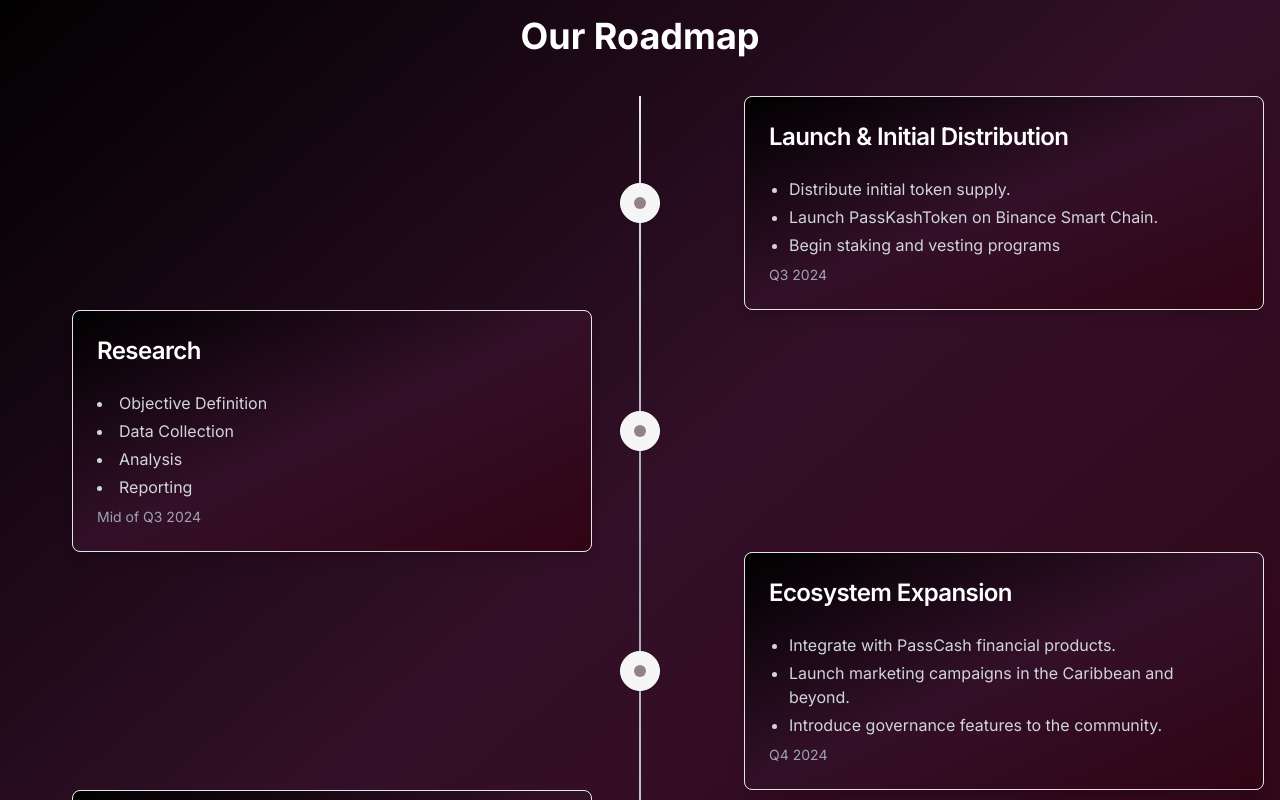
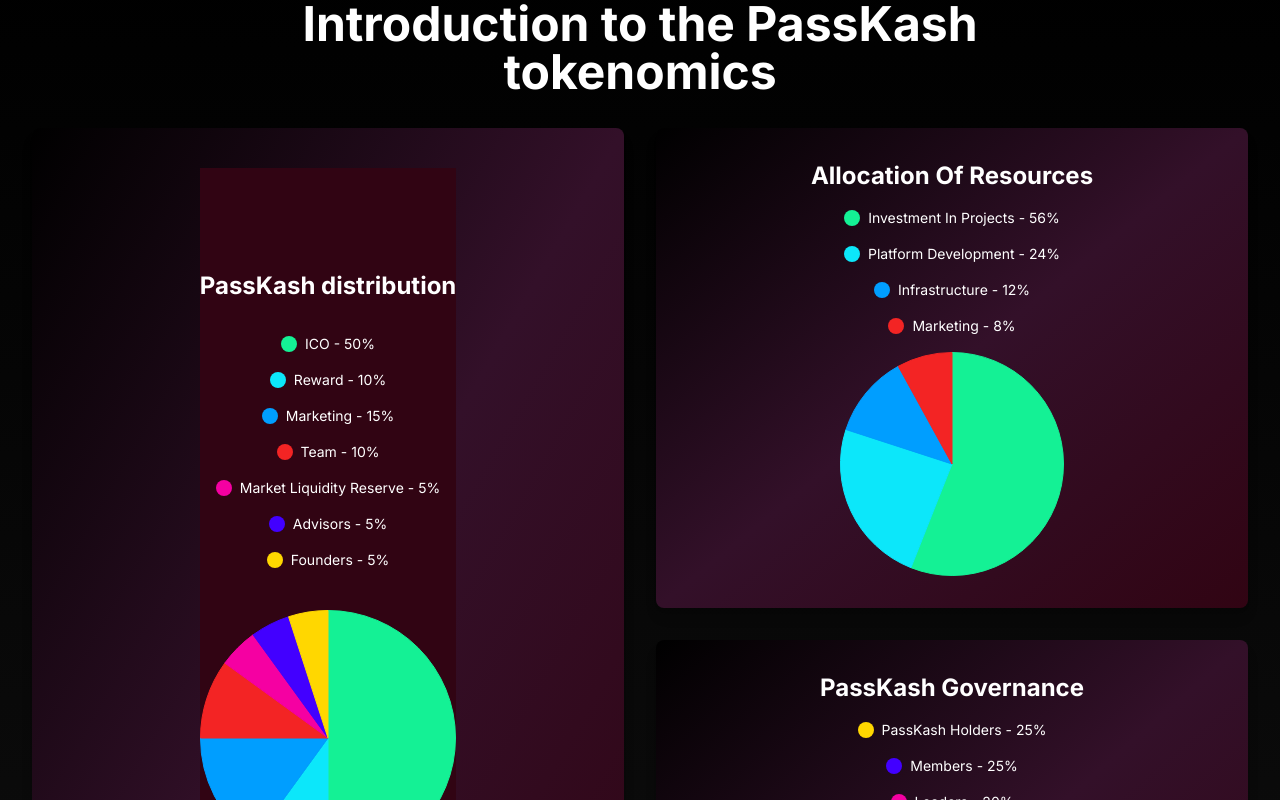
Before and after one commit to Roshan12here/Passka, a Next.js app: page / in a window 1280 px wide. Shown: the part 4440-5240 px from the top of the page. Built offline with nearby package versions, Linux system fonts and the light colour scheme.

Commit message:
Update RoadMap.tsx

```diff
--- a/app/components/RoadMap.tsx
+++ b/app/components/RoadMap.tsx
@@ -1,80 +1,156 @@
-"use client"
-import { Card, CardContent, CardHeader, CardTitle } from "@/components/ui/card"
-import { Badge } from "@/components/ui/badge"
-import { CheckCircle } from "lucide-react"
-import { motion } from "framer-motion"
+"use client";
 
-interface RoadmapItem {
-  title: string
-  description: string[]
-  date: string
-  status: "completed" | "in-progress" | "upcoming"
-}
+import { motion } from 'framer-motion';
+import { Pie } from 'react-chartjs-2';
+import { Chart as ChartJS, ArcElement, Tooltip, Legend } from 'chart.js';
+import Tokenomics from './tokenomics';
 
-const roadmapData: RoadmapItem[] = [
+ChartJS.register(ArcElement, Tooltip, Legend);
+
+export default function Component() {
+  const allocationData = [
+    { name: 'Investment In Projects', value: 56, color: '#14F195' },
+    { name: 'Platform Development', value: 24, color: '#0CE7FA' },
+    { name: 'Infrastructure', value: 12, color: '#009EFF' },
+    { name: 'Marketing', value: 8, color: '#F32424' },
+  ];
+
+  const governanceData = [
+    { name: 'PassKash Holders', value: 25, color: '#FFD700' },
+    { name: 'Members', value: 25, color: '#4200FF' },
+    { name: 'Leaders', value: 20, color: '#F500A2' },
+    { name: 'Founders', value: 10, color: '#0CE7FA' },
+    { name: 'Co-Creators', value: 20, color: '#009EFF' },
+  ];
+
+  const allocationChartData = {
+    labels: allocationData.map(item => item.name),
+    datasets: [
       {
-    title: "Launch & Initial Distribution",
-    description: ["Distribute initial token supply.", "Launch PassKashToken on Binance Smart Chain.", "Begin staking and vesting programs"],
-    date: "Q3 2024",
-    status: "in-progress",
+        data: allocationData.map(item => item.value),
+        backgroundColor: allocationData.map(item => item.color),
+        borderColor: allocationData.map(item => item.color),
+        borderWidth: 1,
       },
+    ],
+  };
+
+  const governanceChartData = {
+    labels: governanceData.map(item => item.name),
+    datasets: [
       {
-    title: "Research",
-    description: ["Objective Definition", "Data Collection", "Analysis", "Reporting"],
-    date: "Mid of Q3 2024",
-    status: "in-progress",
+        data: governanceData.map(item => item.value),
+        backgroundColor: governanceData.map(item => item.color),
+        borderColor: governanceData.map(item => item.color),
+        borderWidth: 1,
       },
-  {
-    title: "Ecosystem Expansion",
-    description: ["Integrate with PassCash financial products.", "Launch marketing campaigns in the Caribbean and beyond.", "Introduce governance features to the community."],
-    date: "Q4 2024",
-    status: "in-progress",
+    ],
+  };
+
+  const chartOptions = {
+    plugins: {
+      legend: {
+        display: false,
       },
-  {
-    title: "App Beta Test",
-    description: ["Selection Criteria", "Testing Environment Setup", "Feedback Collection", "Iterative Improvement"],
-    date: "Mid of Q4 2024",
-    status: "in-progress",
     },
-]
+  };
 
-export default function RoadmapComponent() {
   return (
-    <div id="roadmap" className="container bg-gradient-to-br from-[#000000] via-[#331029] to-[#310413] mx-auto px-4 py-12">
-      <h2 className="text-4xl font-bold mb-10 text-center text-white">Our Roadmap</h2>
-      <div className="space-y-12 relative before:absolute before:inset-0 before:ml-5 before:h-full before:w-0.5 before:bg-gradient-to-b before:from-gray-200 before:via-gray-400 before:to-gray-200 md:before:mx-auto md:before:left-0 md:before:right-0 md:space-y-0">
-        {roadmapData.map((item, index) => (
+    <div className="min-h-screen bg-gradient-to-b from-[#000000] to-[#0f0f0f] text-white p-8">
+      <motion.h2
+        initial={{ y: 50 }}
+        animate={{ y: 0 }}
+        transition={{ duration: 0.5 }}
+        className="text-3xl md:text-5xl text-center font-bold text-[#ffffff] mb-8"
+      >
+        Introduction to the PassKash
+        <br />
+        tokenomics
+      </motion.h2>
+      <div className="grid md:grid-cols-2 gap-8">
+        {/* Left Column: PassKash Distribution */}
+        <motion.div
+          initial={{ opacity: 0, y: 20 }}
+          animate={{ opacity: 1, y: 0 }}
+          transition={{ duration: 0.5 }}
+          className="bg-gradient-to-br from-[#000000] via-[#331029] to-[#310413] p-6 rounded-lg shadow-lg"
+        >
+          <Tokenomics />
+        </motion.div>
+
+        {/* Right Column: Allocation and Governance stacked vertically */}
+        <div className="flex flex-col gap-8">
+          <motion.div
+            initial={{ opacity: 0, y: 20 }}
+            animate={{ opacity: 1, y: 0 }}
+            transition={{ duration: 0.5, delay: 0.2 }}
+            className="bg-gradient-to-br from-[#000000] via-[#331029] to-[#310413] p-8 rounded-lg shadow-lg flex flex-col justify-between items-center"
+          >
+            <h2 className="text-2xl font-bold mb-4 text-center">Allocation Of Resources</h2>
+            <div className="flex flex-col gap-4 items-center">
+              {allocationData.map((item, index) => (
                 <motion.div
                   key={index}
-            className="relative flex items-center md:justify-center"
-            whileInView={{ opacity: 1, x: 0 }}
-            initial={{ opacity: 0, x: index % 2 === 0 ? -100 : 100 }}
-            transition={{ duration: 0.6, ease: "easeOut" }}
-            viewport={{ once: true }}  // Ensure the animation only plays once when scrolled into view
+                  initial={{ opacity: 0, y: 20 }}
+                  whileInView={{ opacity: 1, y: 0 }}
+                  transition={{ duration: 0.5, delay: index * 0.2 }}
+                  viewport={{ once: true }}
+                  className="flex items-center gap-2 text-white"
                 >
-            <Badge
-              variant={item.status === "completed" ? "default" : "secondary"}
-              className="absolute left-0 md:left-1/2 md:-translate-x-1/2 flex h-10 w-10 items-center justify-center rounded-full border border-background shadow"
-            >
-              {item.status === "completed" && <CheckCircle className="h-5 w-5 text-green-500" />}
-              {item.status === "in-progress" && <div className="h-3 w-3 rounded-full bg-[#331029]  animate-pulse" />}
-            </Badge>
-            <Card className={`ml-14 md:w-5/12 border bg-gradient-to-br from-[#000000] via-[#331029] to-[#310413]  ${index % 2 === 0 ? 'md:ml-auto' : 'md:mr-auto'} shadow-lg`}>
-              <CardHeader>
-                <CardTitle className="text-2xl font-semibold text-white">{item.title}</CardTitle>
-              </CardHeader>
-              <CardContent>
-                <ul className={`list-disc pl-5 text-gray-300 ${index % 2 !== 0 ? 'md:pl-0 md:pr-5 md:list-inside' : ''}`}>
-                  {item.description.map((desc, i) => (
-                    <li key={i} className="mb-1">{desc}</li>
-                  ))}
-                </ul>
-                <p className="text-sm text-gray-400 mt-2">{item.date}</p>
-              </CardContent>
-            </Card>
+                  <span
+                    className="w-4 h-4 rounded-full"
+                    style={{ backgroundColor: item.color }}
+                  />
+                  <span className="text-sm">{item.name} - {item.value}%</span>
                 </motion.div>
               ))}
             </div>
+            <motion.div
+              initial={{ opacity: 0, scale: 0.8 }}
+              animate={{ opacity: 1, scale: 1 }}
+              transition={{ duration: 0.5 }}
+              className="w-48 h-48 md:w-56 md:h-56 mt-4" // Added margin-top
+            >
+              <Pie data={allocationChartData} options={chartOptions} />
+            </motion.div>
+          </motion.div>
+
+          <motion.div
+            initial={{ opacity: 0, y: 20 }}
+            animate={{ opacity: 1, y: 0 }}
+            transition={{ duration: 0.5, delay: 0.4 }}
+            className="bg-gradient-to-br from-[#000000] via-[#331029] to-[#310413] p-8 rounded-lg shadow-lg flex flex-col justify-between items-center"
+          >
+            <h2 className="text-2xl font-bold mb-4 text-center">PassKash Governance</h2>
+            <div className="flex flex-col gap-4 items-center">
+              {governanceData.map((item, index) => (
+                <motion.div
+                  key={index}
+                  initial={{ opacity: 0, y: 20 }}
+                  whileInView={{ opacity: 1, y: 0 }}
+                  transition={{ duration: 0.5, delay: index * 0.2 }}
+                  viewport={{ once: true }}
+                  className="flex items-center gap-2 text-white"
+                >
+                  <span
+                    className="w-4 h-4 rounded-full"
+                    style={{ backgroundColor: item.color }}
+                  />
+                  <span className="text-sm">{item.name} - {item.value}%</span>
+                </motion.div>
+              ))}
             </div>
-  )
+            <motion.div
+              initial={{ opacity: 0, scale: 0.8 }}
+              animate={{ opacity: 1, scale: 1 }}
+              transition={{ duration: 0.5 }}
+              className="w-48 h-48 md:w-56 md:h-56 mt-4" // Added margin-top
+            >
+              <Pie data={governanceChartData} options={chartOptions} />
+            </motion.div>
+          </motion.div>
+        </div>
+      </div>
+    </div>
+  );
 }
```
Lines whose indentation alone changed are shown as unchanged.
